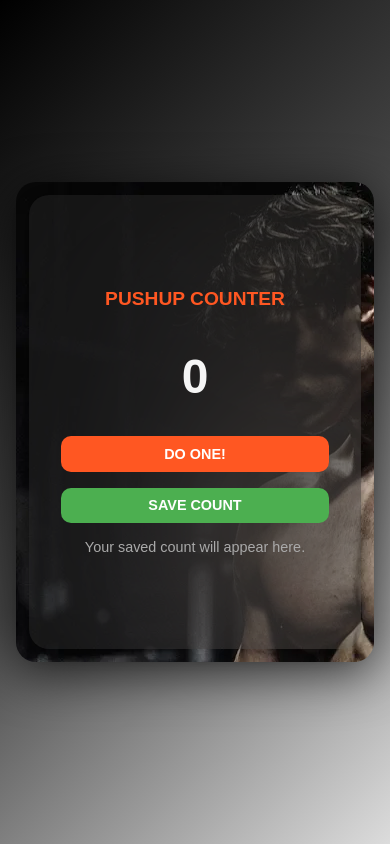
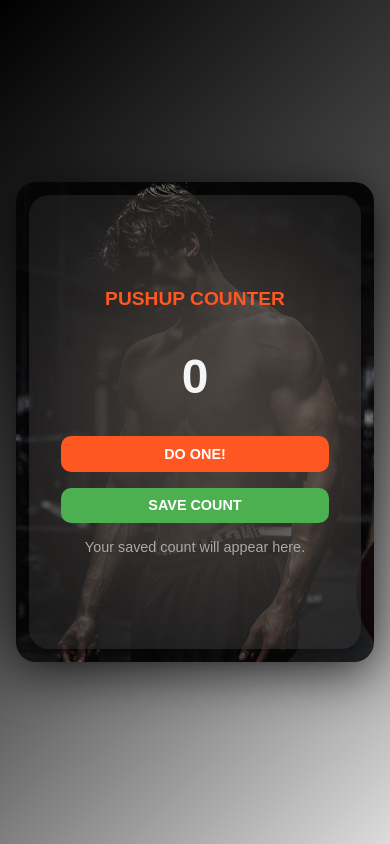
Before and after one commit to abythomas300/Push-Count, a plain HTML site: page index.html in a window 390 px wide. Drawn offline with Linux system fonts and the light colour scheme.

Commit message:
fix: prevent background image from cropping in mobile view

```diff
--- a/style.css
+++ b/style.css
@@ -19,16 +19,15 @@ body {
     background: #222;
     border-radius: 30px;
     box-shadow: 0 10px 50px rgba(0, 0, 0, 0.7);
-    padding-top: 10rem;
-    padding-bottom: 10rem;
-    padding-left: 2rem;
-    padding-right: 2rem;
+    padding: 2rem;
     display: flex;
     justify-content: center;
     align-items: center;
-    margin: 1rem; /* for breathing room on smaller screens */
+    margin: 1rem;
     background-image: url(assets/images/David-Laid-BW.jpg);
     background-repeat: no-repeat;
+    background-size: cover;              /*To fill background image the entire container */
+    background-position: center;         /* To center backgroud image  */
 }
 .overlay {
     position: absolute;
@@ -64,7 +63,6 @@ body {
     z-index: 2;
 }
 
-/* Typography and buttons */
 h1 {
     font-size: 1.5rem;
     color: #ff5722;
@@ -116,7 +114,7 @@ button {
     margin-top: 1rem;
 }
 
-/* === Responsiveness: Small Devices === */
+/* To handle responsiveness for smaller devices */
 @media (max-width: 400px) {
     .phone-frame {
         border-radius: 20px;
```
